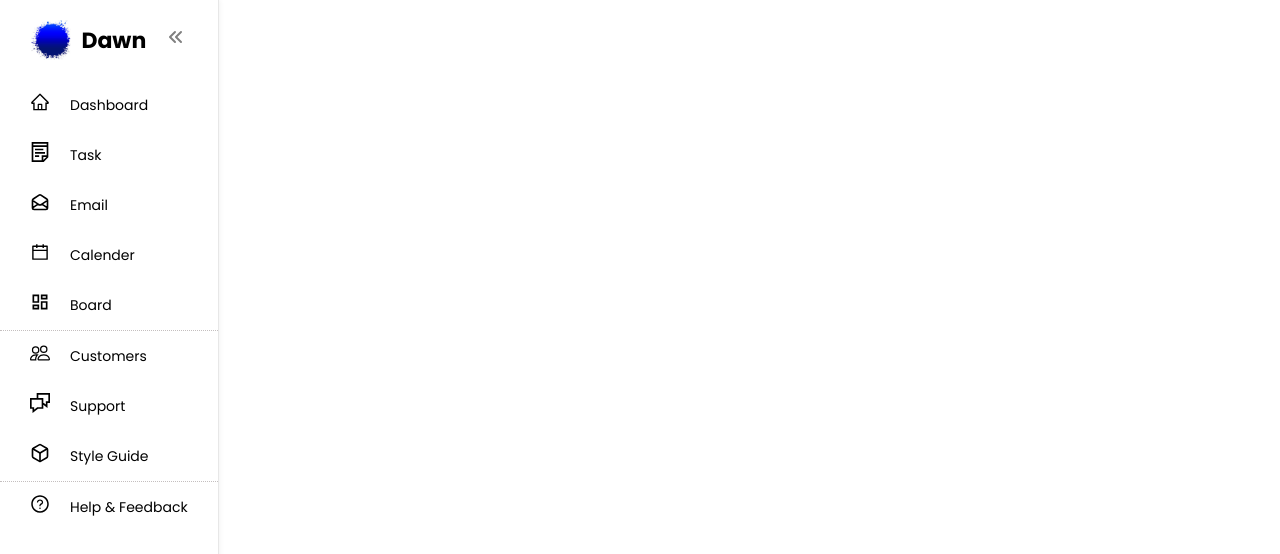
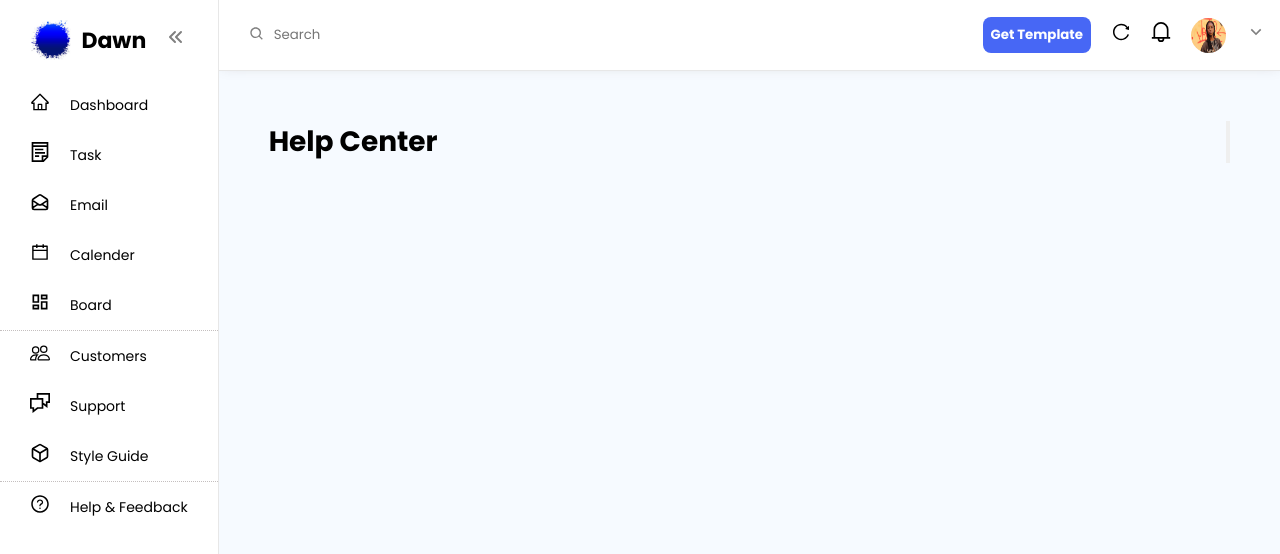
Before and after one commit to D-ote/ticket-app, a React (Create React App) app: page /help in a window 1280 px wide. Shown: the top 554 px of the page. Built offline with nearby package versions, Linux system fonts and the light colour scheme.

Commit message:
feature: help

```diff
--- a/src/App.css
+++ b/src/App.css
@@ -499,7 +499,7 @@
 
 .tasksDiv {
   display: flex;
-  padding-top: 10px;
+  /* padding-top: 10px; */
   margin-bottom: 15px;
 }
 
@@ -508,6 +508,10 @@
   width: 18px ;
   height: 18px ;
   cursor: pointer;
+}
+
+.taskLabel {
+  font-size: 14px;
 }
 
 .taskLabel:hover {
--- a/src/App.js
+++ b/src/App.js
@@ -8,6 +8,7 @@ import Calender from "./components/calender";
 import Board from "./components/board";
 import Customer from "./components/customer";
 import Support from "./components/support";
+import Help from "./components/help";
 
 function App() {
   return (
@@ -21,6 +22,7 @@ function App() {
         <Route path="/board" exact component={Board} />
         <Route path="/customer" exact component={Customer} />
         <Route path="/support" exact component={Support} />
+        <Route path="/help" exact component={Help} />
       </div>
     </Router>
   );
--- a/src/components/dashboard.jsx
+++ b/src/components/dashboard.jsx
@@ -154,6 +154,10 @@ class Dashboard extends Component {
     this.setState({ scheduleDayIsDropped: !state });
   };
 
+  deleteTask = (e) => {
+    console.log("reknk")
+  }
+
   render() {
     return (
       <div className="dashboardContainer">
@@ -227,7 +231,7 @@ class Dashboard extends Component {
                       <input
                         type="checkbox"
                         className="taskInput"
-                        name={"task" + idx}
+                        name={"task" + idx} onclick={() => this.deleteTask()}
                       />
                       <div className="text">
                         <label htmlFor="task1" className="taskLabel">
--- /dev/null
+++ b/src/components/help.css
@@ -0,0 +1,33 @@
+.helpContainer {
+    display: flex;
+    flex-direction: column;
+    flex:1;
+    background-color: #245fff;
+    overflow-y: scroll;
+    background-color: rgb(246, 250, 255);
+}
+
+.helpWrapper {
+    padding: 50px;
+}
+
+.helpWrapper header {
+    display: flex;
+    justify-content: space-between;
+    margin-bottom: 30px;
+    margin-right: auto;
+    margin-left: auto;
+    max-width: 1000px;
+}
+
+.helpWrapper header h2 {
+    font-size: 28px;
+    align-self: center;
+}
+
+.helpWrapper header .helpBtn {
+    background-color: white;
+    padding: 8px 12px;
+    border: 1px solid rgb(238, 232, 232);
+    border-radius: 5px;
+}
--- /dev/null
+++ b/src/components/help.jsx
@@ -0,0 +1,20 @@
+import React, { Component } from 'react';
+import PageHeader from './pageHeader';
+import Topnav from './topNav';
+import "./help.css"
+
+class Help extends Component {
+    state = {  }
+    render() {
+        return (
+            <div className="helpContainer">
+                <Topnav />
+                <div className="helpWrapper">
+                    <PageHeader name="Help Center" />
+                </div>
+            </div>
+        );
+    }
+}
+
+export default Help;
```
